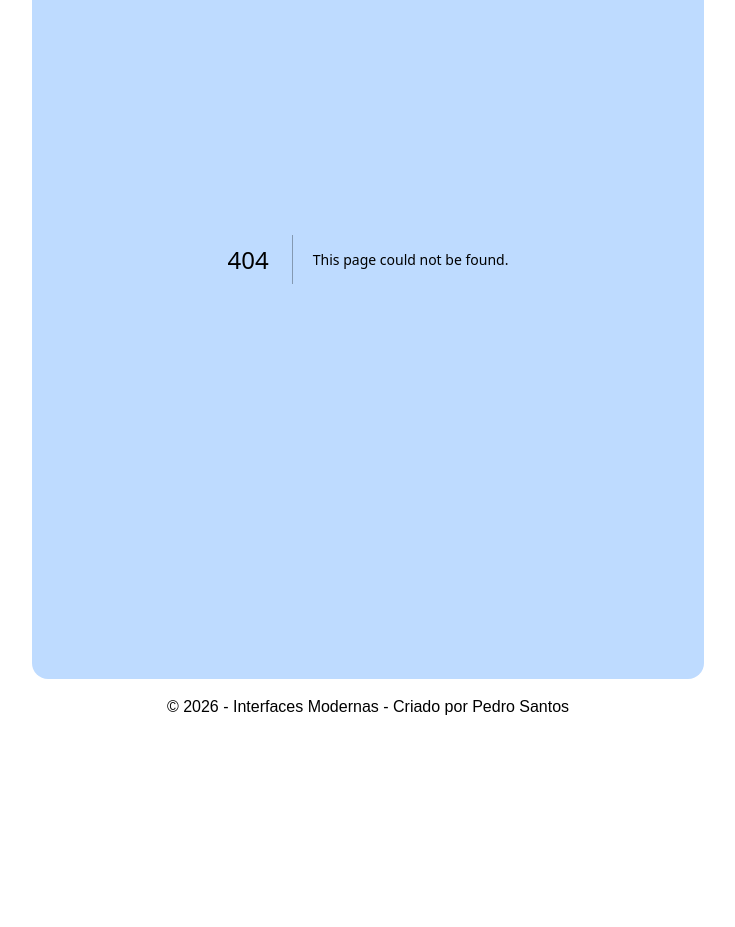
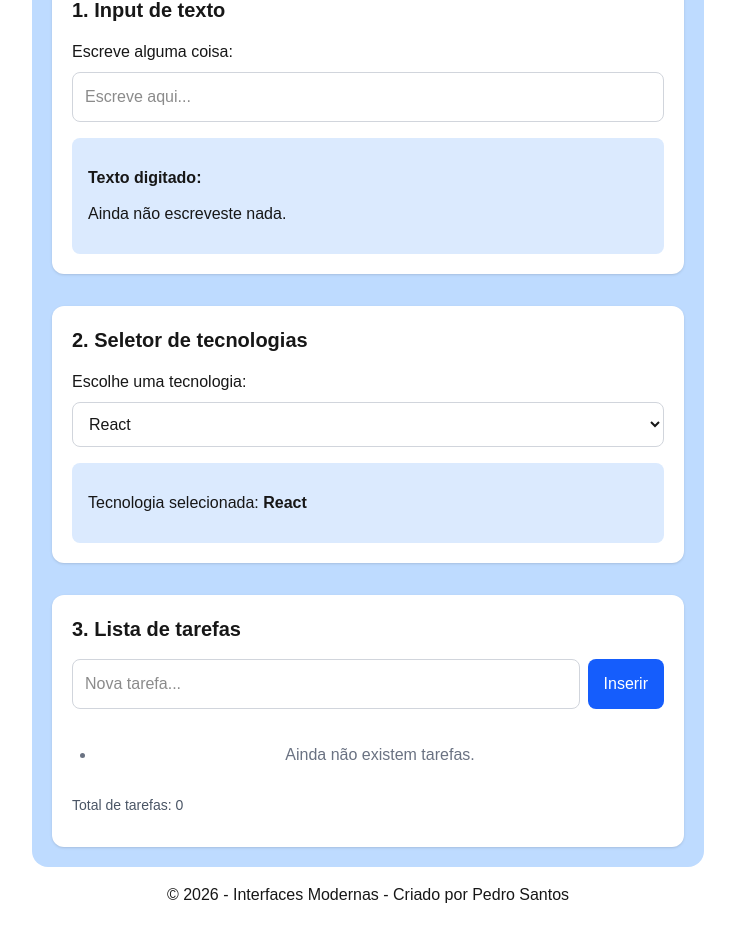
Before and after one commit to Peter-Petrov-21407097/react_a21407097, a Next.js app: page /input in a window 1280 px wide. Before the commit this address had no page. Shown: the part 257-1184 px from the top of the page, without its empty margins (272-1007 px from the left). Before the commit the page ends 996 px from the top, so only its background shows below. Built offline with nearby package versions, Linux system fonts and the light colour scheme.

Commit message:
Adicionar pagina de inputs e gestao de tarefas

```diff
--- /dev/null
+++ b/app/componentes/Input.tsx
@@ -0,0 +1,252 @@
+
+"use client";
+
+import { useState, type FormEvent } from "react";
+
+type Tarefa = {
+    id: number;
+    texto: string;
+};
+
+export default function Input() {
+    // 1. Estado do input de texto
+    const [texto, setTexto] = useState("");
+
+    // 2. Estado do seletor
+    const [tecnologia, setTecnologia] = useState("React");
+
+    // 3. Estado da lista de tarefas
+    const [novaTarefa, setNovaTarefa] = useState("");
+    const [tarefas, setTarefas] = useState<Tarefa[]>([]);
+
+    // 4. Estado da edição de tarefas
+    const [editandoId, setEditandoId] = useState<number | null>(null);
+    const [textoEdicao, setTextoEdicao] = useState("");
+
+    // Adicionar tarefa
+    function adicionarTarefa(event: FormEvent<HTMLFormElement>) {
+        event.preventDefault();
+
+        const tarefaLimpa = novaTarefa.trim();
+
+        if (tarefaLimpa === "") return;
+
+        const tarefa: Tarefa = {
+            id: Date.now(),
+            texto: tarefaLimpa,
+        };
+
+        setTarefas((lista) => [...lista, tarefa]);
+        setNovaTarefa("");
+    }
+
+    // Começar a editar
+    function iniciarEdicao(tarefa: Tarefa) {
+        setEditandoId(tarefa.id);
+        setTextoEdicao(tarefa.texto);
+    }
+
+    // Guardar edição
+    function guardarEdicao(event: FormEvent<HTMLFormElement>) {
+        event.preventDefault();
+
+        const textoLimpo = textoEdicao.trim();
+
+        if (textoLimpo === "") return;
+
+        setTarefas((lista) =>
+            lista.map((tarefa) =>
+                tarefa.id === editandoId
+                    ? { ...tarefa, texto: textoLimpo }
+                    : tarefa
+            )
+        );
+
+        setEditandoId(null);
+        setTextoEdicao("");
+    }
+
+    // Cancelar edição
+    function cancelarEdicao() {
+        setEditandoId(null);
+        setTextoEdicao("");
+    }
+
+    // Apagar tarefa
+    function apagarTarefa(id: number) {
+        setTarefas((lista) =>
+            lista.filter((tarefa) => tarefa.id !== id)
+        );
+
+        if (editandoId === id) {
+            cancelarEdicao();
+        }
+    }
+
+    return (
+        <div className="flex flex-col gap-8">
+
+            {/* SECÇÃO 1 - INPUT DE TEXTO */}
+            <section className="bg-white p-5 rounded-xl shadow">
+                <h2 className="text-xl font-bold mb-4">
+                    1. Input de texto
+                </h2>
+
+                <label className="block font-medium mb-2" htmlFor="texto">
+                    Escreve alguma coisa:
+                </label>
+
+                <input
+                    id="texto"
+                    type="text"
+                    value={texto}
+                    onChange={(event) => setTexto(event.target.value)}
+                    placeholder="Escreve aqui..."
+                    className="w-full border border-gray-300 rounded-lg p-3"
+                />
+
+                <div className="mt-4 bg-blue-100 p-4 rounded-lg">
+                    <p className="font-semibold">
+                        Texto digitado:
+                    </p>
+
+                    <p className="mt-2 break-words">
+                        {texto || "Ainda não escreveste nada."}
+                    </p>
+                </div>
+            </section>
+
+            {/* SECÇÃO 2 - SELETOR */}
+            <section className="bg-white p-5 rounded-xl shadow">
+                <h2 className="text-xl font-bold mb-4">
+                    2. Seletor de tecnologias
+                </h2>
+
+                <label className="block font-medium mb-2" htmlFor="tecnologia">
+                    Escolhe uma tecnologia:
+                </label>
+
+                <select
+                    id="tecnologia"
+                    value={tecnologia}
+                    onChange={(event) => setTecnologia(event.target.value)}
+                    className="w-full border border-gray-300 rounded-lg p-3 bg-white"
+                >
+                    <option value="React">React</option>
+                    <option value="Next.js">Next.js</option>
+                    <option value="TypeScript">TypeScript</option>
+                    <option value="JavaScript">JavaScript</option>
+                    <option value="HTML e CSS">HTML e CSS</option>
+                    <option value="Tailwind CSS">Tailwind CSS</option>
+                </select>
+
+                <div className="mt-4 bg-blue-100 p-4 rounded-lg">
+                    <p>
+                        Tecnologia selecionada:{" "}
+                        <strong>{tecnologia}</strong>
+                    </p>
+                </div>
+            </section>
+
+            {/* SECÇÃO 3 - LISTA DE TAREFAS */}
+            <section className="bg-white p-5 rounded-xl shadow">
+                <h2 className="text-xl font-bold mb-4">
+                    3. Lista de tarefas
+                </h2>
+
+                <form onSubmit={adicionarTarefa} className="flex gap-2">
+                    <input
+                        type="text"
+                        value={novaTarefa}
+                        onChange={(event) => setNovaTarefa(event.target.value)}
+                        placeholder="Nova tarefa..."
+                        className="flex-1 min-w-0 border border-gray-300 rounded-lg p-3"
+                    />
+
+                    <button
+                        type="submit"
+                        className="bg-blue-600 hover:bg-blue-700 text-white px-4 py-2 rounded-lg"
+                    >
+                        Inserir
+                    </button>
+                </form>
+
+                <ul className="mt-5 flex flex-col gap-3">
+                    {tarefas.length === 0 ? (
+                        <li className="text-gray-500 text-center p-4">
+                            Ainda não existem tarefas.
+                        </li>
+                    ) : (
+                        tarefas.map((tarefa) => (
+                            <li
+                                key={tarefa.id}
+                                className="bg-blue-100 p-3 rounded-lg flex flex-wrap items-center justify-between gap-3"
+                            >
+                                {editandoId === tarefa.id ? (
+                                    <form
+                                        onSubmit={guardarEdicao}
+                                        className="flex flex-1 flex-wrap gap-2"
+                                    >
+                                        <input
+                                            type="text"
+                                            value={textoEdicao}
+                                            onChange={(event) =>
+                                                setTextoEdicao(event.target.value)
+                                            }
+                                            className="flex-1 min-w-0 border border-gray-300 rounded-lg p-2"
+                                            autoFocus
+                                        />
+
+                                        <button
+                                            type="submit"
+                                            className="bg-green-600 hover:bg-green-700 text-white px-3 py-2 rounded-lg"
+                                        >
+                                            Guardar
+                                        </button>
+
+                                        <button
+                                            type="button"
+                                            onClick={cancelarEdicao}
+                                            className="bg-gray-500 hover:bg-gray-600 text-white px-3 py-2 rounded-lg"
+                                        >
+                                            Cancelar
+                                        </button>
+                                    </form>
+                                ) : (
+                                    <>
+                                        <span className="flex-1 break-words">
+                                            {tarefa.texto}
+                                        </span>
+
+                                        <div className="flex gap-2">
+                                            <button
+                                                type="button"
+                                                onClick={() => iniciarEdicao(tarefa)}
+                                                className="bg-yellow-500 hover:bg-yellow-600 text-white px-3 py-2 rounded-lg"
+                                            >
+                                                Editar
+                                            </button>
+
+                                            <button
+                                                type="button"
+                                                onClick={() => apagarTarefa(tarefa.id)}
+                                                className="bg-red-600 hover:bg-red-700 text-white px-3 py-2 rounded-lg"
+                                            >
+                                                Apagar
+                                            </button>
+                                        </div>
+                                    </>
+                                )}
+                            </li>
+                        ))
+                    )}
+                </ul>
+
+                <p className="mt-4 text-gray-600 text-sm">
+                    Total de tarefas: {tarefas.length}
+                </p>
+            </section>
+
+        </div>
+    );
+}
--- /dev/null
+++ b/app/input/page.tsx
@@ -0,0 +1,19 @@
+
+import Input from "@/app/componentes/Input";
+
+export default function InputPage() {
+    return (
+        <div className="flex flex-col gap-5">
+            <h1 className="text-3xl font-bold">
+                Página de Inputs
+            </h1>
+
+            <p>
+                Exemplos de utilização de inputs, seletores
+                e gestão de tarefas com React.
+            </p>
+
+            <Input />
+        </div>
+    );
+}
--- a/app/layout.tsx
+++ b/app/layout.tsx
@@ -27,6 +27,7 @@ export default function RootLayout({
                         <Link href="/caracteristicas">Características</Link>
                         <Link href="/tecnologias">Tecnologias</Link>
                         <Link href="/contador">Contador</Link>
+                        <Link href="/input">Inputs</Link>
                     </nav>
                 </header>
 
```
